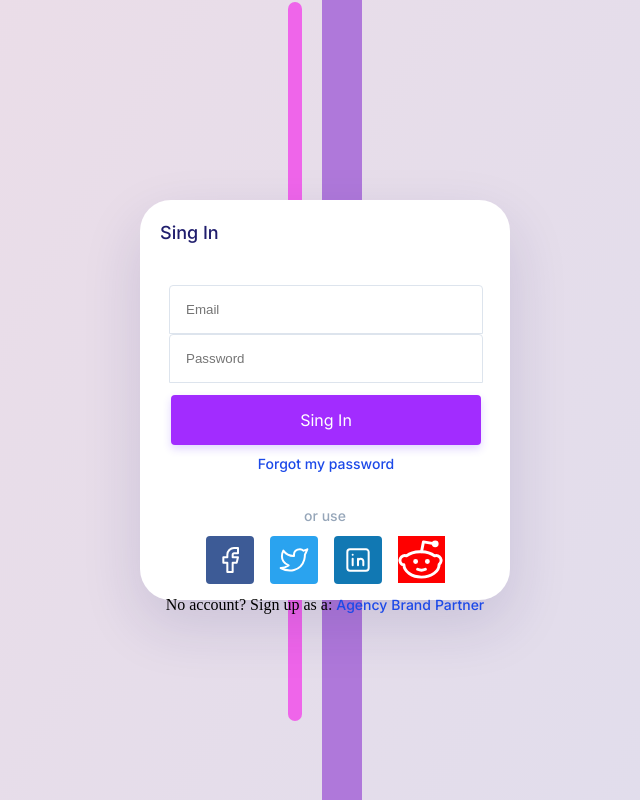
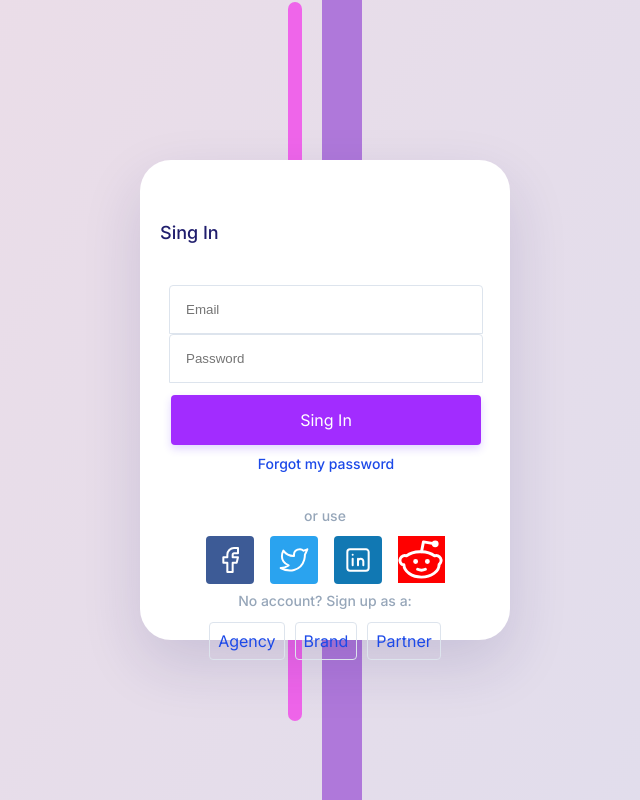
Before and after one commit to AliAmorim/sing-in, a plain HTML site: page index.html in a window 1280 px wide. Shown: the whole page, without its empty margins (315-955 px from the left). Drawn offline with Linux system fonts and the light colour scheme.

Commit message:
finalização

```diff
--- a/index.html
+++ b/index.html
@@ -24,7 +24,7 @@
                 </label>
                 <label for="" class="campos-2">
                     <button class="button button--primary button--full">Sing In</button>
-                    <a href="#" class="link link--secondary link--center">Forgot my password</a>
+                    <a href="#" class="link  link--center">Forgot my password</a>
                 </label>
             </form>
             <div class="socialmedia">
@@ -37,9 +37,11 @@
             </div>
             <div class="sing-up">
                 <span class="option-2">No account? Sign up as a:</span>
+                <div class="btns">
                 <a href="#" class="link link--secondary link--center">Agency</a>
                 <a href="#" class="link link--secondary link--center">Brand</a>
                <a href="#" class="link link--secondary link--center">Partner</a>
+               </div>
             </div>
         </section>
     </main>
--- a/style.css
+++ b/style.css
@@ -56,7 +56,7 @@
   background: #fff;
   box-shadow: 0 24px 60px 0 rgba(36, 30, 109, 0.14);
   width: 370px;
-  height: 50vh;
+  height: 60vh;
   padding: 20px;
   z-index: 1; /* Garante que o cartão fique acima do fundo */
 }
@@ -156,6 +156,8 @@
   text-decoration: none;
 }
 
+
+
 .socialmedia {
   display: flex;
   flex-direction: column;
@@ -193,3 +195,45 @@
   height: 47px;
   cursor: pointer;
 }
+
+
+.sing-up{
+  display: flex;
+  flex-direction: column;;
+  justify-content: center;
+  align-items: center;
+  padding: 30px;
+  gap: 8px;
+
+  width: 100%;
+  height: 24px;
+}
+
+.option-2{
+  color: #96a6b9;
+  font-family: Inter;
+  font-size: 14px;
+  font-style: normal;
+  font-weight: 500;
+  line-height: normal;
+}
+
+.btns{
+  display: flex;
+  justify-content: center;
+  align-items: center;
+  gap: 10px;
+  margin-top: 5px;
+}
+
+.link--secondary {
+  border-radius: 4px;
+border: 1px solid #DDE4ED;
+  padding: 8px;
+  color: var(--Style, #1C49E8);
+font-family: Inter;
+font-size: 16px;
+font-style: normal;
+font-weight: 400;
+line-height: normal;
+}
```
